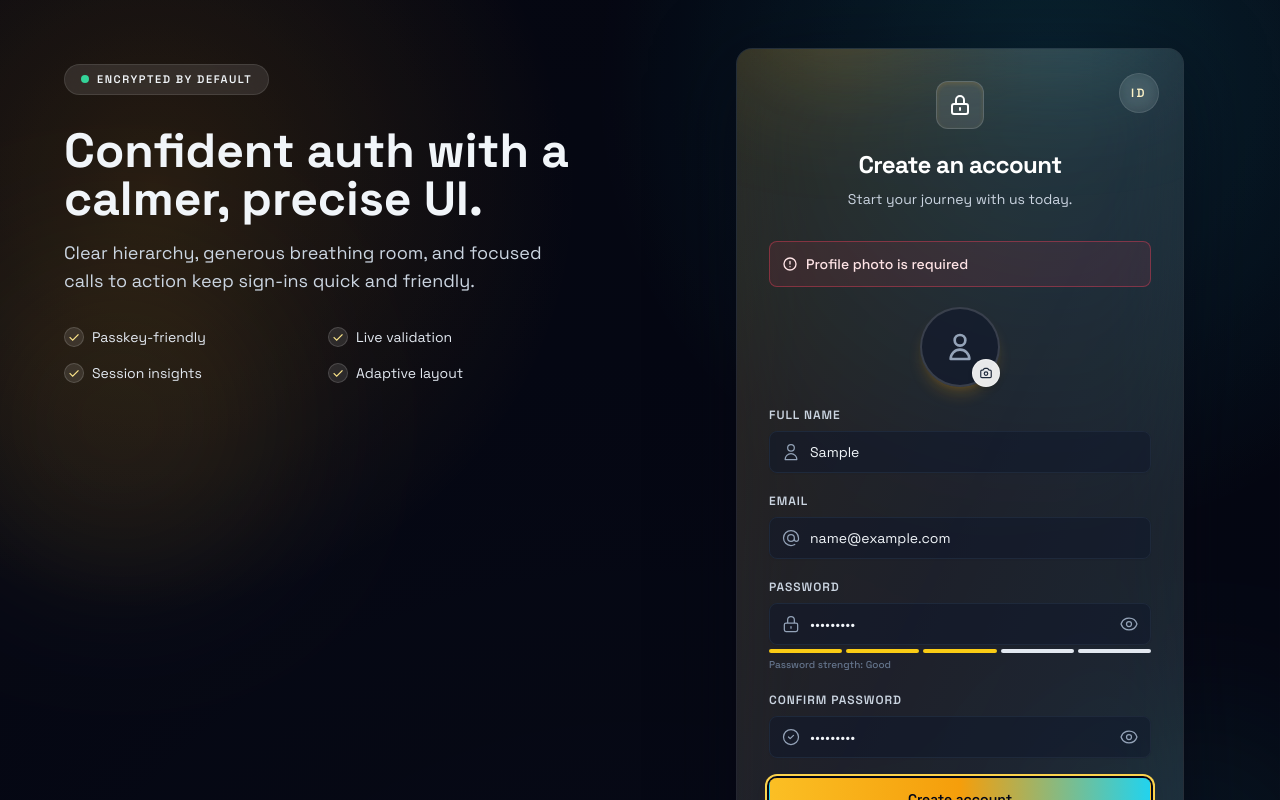
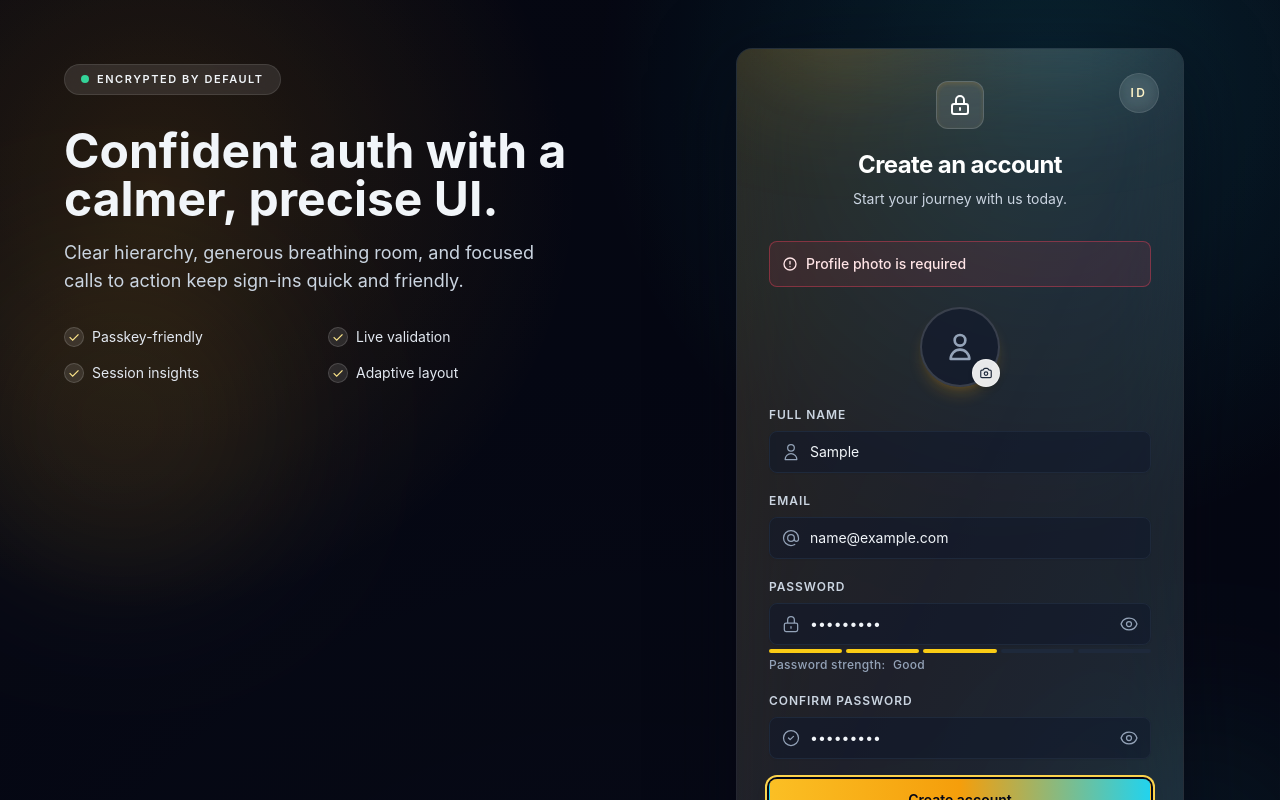
Before and after one commit to Dhivanujan/MERN-Authentication, a React (Vite) app in the folder Authentication-Frontend/: page /register in a window 1280 px wide. Both pictures are taken after typing "Sample", "name@example.com", "Sample123", "Sample123" into the empty fields and a click on the button "Create account". Shown: the top 800 px of the page. Built offline with nearby package versions, Linux system fonts and the light colour scheme; no server answers.

Commit message:
UI changes

```diff
--- a/Authentication-Frontend/src/components/Input.jsx
+++ b/Authentication-Frontend/src/components/Input.jsx
@@ -8,12 +8,19 @@ export default function Input({
   onChange,
   placeholder,
   error,
+  success,
   icon,
   rightIcon,
   onRightIconClick,
   required = false,
   className = ''
 }) {
+  const displayRightIcon = rightIcon || (success && !onRightIconClick && (
+    <svg className="w-5 h-5 text-emerald-400" fill="none" viewBox="0 0 24 24" stroke="currentColor">
+      <path strokeLinecap="round" strokeLinejoin="round" strokeWidth="2" d="M5 13l4 4L19 7" />
+    </svg>
+  ));
+
   return (
     <div className={`w-full ${className}`}>
       {label && (
@@ -37,11 +44,15 @@ export default function Input({
           className={`
             w-full
             ${icon ? 'pl-10' : 'pl-3'}
-            ${rightIcon ? 'pr-10' : 'pr-3'}
+            ${displayRightIcon ? 'pr-10' : 'pr-3'}
             py-2.5
             glass-input
             border
-            ${error ? 'border-rose-400 focus:ring-rose-300/50 focus:border-rose-400' : 'border-slate-800 focus:ring-amber-300/40 focus:border-amber-300'}
+            ${error
+              ? 'border-rose-400 focus:ring-rose-300/50 focus:border-rose-400'
+              : success
+                ? 'border-emerald-400 focus:ring-emerald-400/50 focus:border-emerald-400'
+                : 'border-slate-800 focus:ring-amber-300/40 focus:border-amber-300'}
             rounded-lg
             text-slate-100
             placeholder:text-slate-500
@@ -53,17 +64,17 @@ export default function Input({
             duration-200
           `}
         />
-        {rightIcon && (
+        {displayRightIcon && (
           <div
             className={`absolute inset-y-0 right-0 pr-3 flex items-center text-slate-400 ${onRightIconClick ? 'cursor-pointer hover:text-slate-200' : 'pointer-events-none'}`}
             onClick={onRightIconClick}
           >
-            {rightIcon}
+            {displayRightIcon}
           </div>
         )}
       </div>
       {error && (
-        <p className="mt-1.5 text-xs text-red-500 font-medium flex items-center gap-1">
+        <p className="mt-1.5 text-xs text-rose-400 font-medium flex items-center gap-1 animate-pulse">
           <svg width="12" height="12" viewBox="0 0 12 12" fill="none" xmlns="http://www.w3.org/2000/svg">
             <path d="M6 11C8.76142 11 11 8.76142 11 6C11 3.23858 8.76142 1 6 1C3.23858 1 1 3.23858 1 6C1 8.76142 3.23858 11 6 11Z" stroke="currentColor" strokeLinecap="round" strokeLinejoin="round"/>
             <path d="M6 3.5V6" stroke="currentColor" strokeLinecap="round" strokeLinejoin="round"/>
--- a/Authentication-Frontend/src/components/PasswordStrength.jsx
+++ b/Authentication-Frontend/src/components/PasswordStrength.jsx
@@ -33,15 +33,15 @@ export default function PasswordStrength({ password }) {
         {[1, 2, 3, 4, 5].map((level) => (
           <div
             key={level}
-            className={`h-1 flex-1 rounded-full transition-all ${
-              level <= strength ? color : "bg-slate-200"
+            className={`h-1 flex-1 rounded-full transition-all duration-300 ${
+              level <= strength ? color : "bg-slate-800"
             }`}
           />
         ))}
       </div>
       {label && (
-        <p className="text-[10px] text-slate-500 font-medium">
-          Password strength: <span className={color.replace("bg-", "text-")}>{label}</span>
+        <p className="text-xs text-slate-400 font-medium tracking-wide">
+          Password strength: <span className={`${color.replace("bg-", "text-")} ml-1`}>{label}</span>
         </p>
       )}
     </div>
--- a/Authentication-Frontend/src/index.css
+++ b/Authentication-Frontend/src/index.css
@@ -22,7 +22,7 @@ html, body, #root {
 }
 
 body {
-  font-family: 'Space Grotesk', 'Inter', system-ui, -apple-system, sans-serif;
+  font-family: 'Inter', system-ui, -apple-system, sans-serif;
   color: #e2e8f0;
   background-color: var(--surface);
   background-image:
@@ -50,3 +50,28 @@ body {
 * {
   @apply transition-colors duration-200;
 }
+
+/* Animations & Ultilities */
+@layer utilities {
+  .fade-in {
+    animation: fadeIn 0.6s cubic-bezier(0.16, 1, 0.3, 1) forwards;
+  }
+
+  .slide-up {
+    animation: slideUp 0.5s cubic-bezier(0.16, 1, 0.3, 1) forwards;
+  }
+
+  .font-display {
+    font-family: 'Space Grotesk', system-ui, sans-serif;
+  }
+}
+
+@keyframes fadeIn {
+  from { opacity: 0; transform: translateY(10px); }
+  to { opacity: 1; transform: translateY(0); }
+}
+
+@keyframes slideUp {
+  from { opacity: 0; transform: translateY(20px); }
+  to { opacity: 1; transform: translateY(0); }
+}
--- a/Authentication-Frontend/src/pages/Register.jsx
+++ b/Authentication-Frontend/src/pages/Register.jsx
@@ -205,6 +205,7 @@ export default function Register() {
             value={formData.confirmPassword}
             onChange={handleChange}
             required
+            success={formData.confirmPassword && formData.password === formData.confirmPassword}
             icon={
               <svg className="w-5 h-5" fill="none" viewBox="0 0 24 24" stroke="currentColor">
                 <path strokeLinecap="round" strokeLinejoin="round" strokeWidth="1.5" d="M9 12l2 2 4-4m6 2a9 9 0 11-18 0 9 9 0 0118 0z" />
--- a/Authentication-Frontend/tailwind.config.cjs
+++ b/Authentication-Frontend/tailwind.config.cjs
@@ -9,6 +9,7 @@ module.exports = {
     extend: {
       fontFamily: {
         sans: ['Inter', ...defaultTheme.fontFamily.sans],
+        display: ['Space Grotesk', ...defaultTheme.fontFamily.sans],
       },
       colors: {
         primary: {
```
